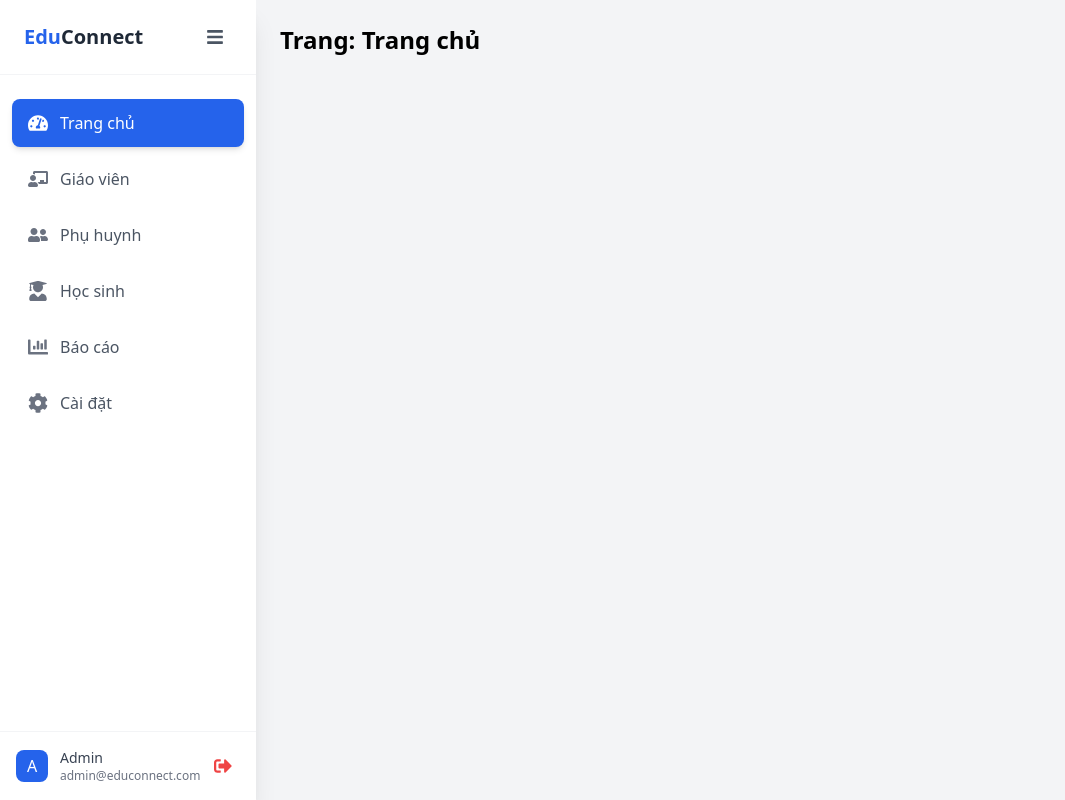
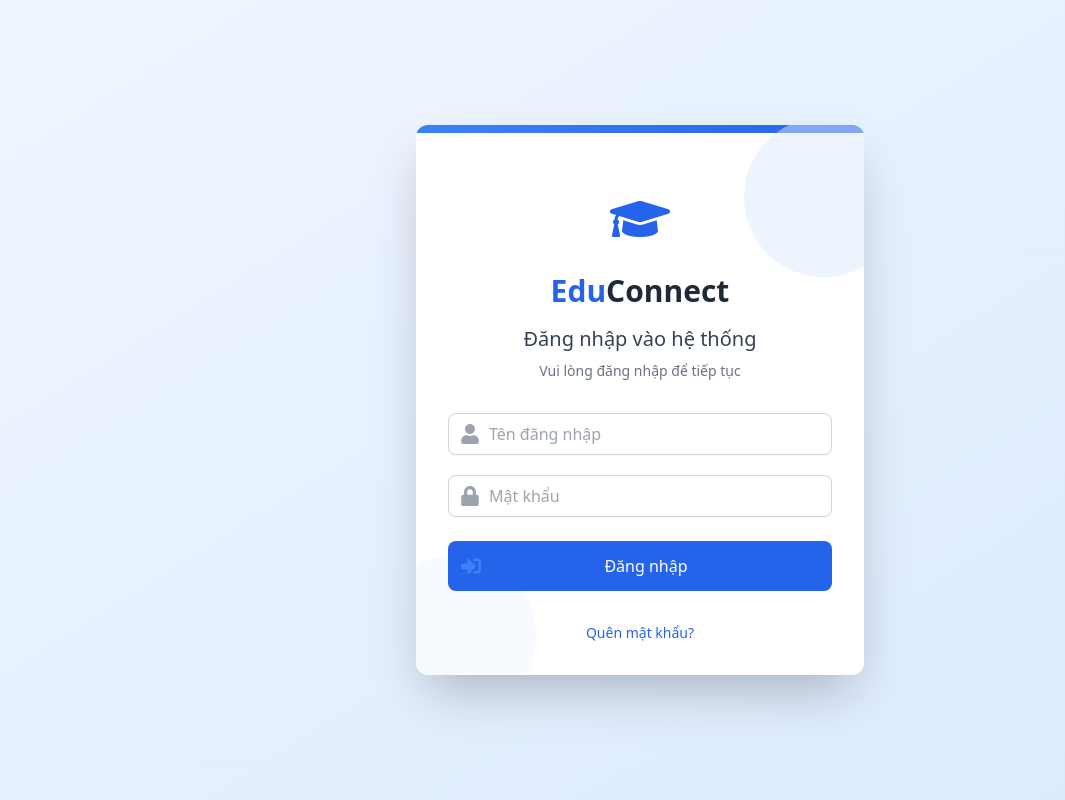
Before and after one commit to trungtinpham2212/SWD_G2_EDUCONNECT_FE, a React (Vite) app in the folder frontend/: page /login in a window 1280 px wide. Shown: the whole page, without its empty margins (0-1065 px from the left). Built offline with nearby package versions, Linux system fonts and the light colour scheme.

Commit message:
sidebar base on role

```diff
--- a/frontend/package.json
+++ b/frontend/package.json
@@ -12,8 +12,9 @@
   "dependencies": {
     "react": "^18.2.0",
     "react-dom": "^18.2.0",
-    "react-icons": "^4.11.0",
-    "react-router-dom": "^6.16.0"
+    "react-icons": "^4.12.0",
+    "react-router-dom": "^6.16.0",
+    "react-toastify": "^11.0.5"
   },
   "devDependencies": {
     "@types/react": "^18.2.15",
--- a/frontend/src/App.jsx
+++ b/frontend/src/App.jsx
@@ -1,17 +1,54 @@
-import React, { useState } from 'react';
+import React, { useState, useEffect } from 'react';
+import { BrowserRouter as Router, Routes, Route, Navigate } from 'react-router-dom';
 import Sidebar from "./components/Sidebar";
+import Login from "./components/Login";
 
 function App() {
   const [active, setActive] = useState("Trang chủ");
+  const [user, setUser] = useState(null);
+
+  useEffect(() => {
+    const storedUser = localStorage.getItem('user');
+    if (storedUser) {
+      setUser(JSON.parse(storedUser));
+    }
+  }, []);
+
+  // Wrapper function to handle user state and reset active menu
+  const handleSetUser = (userData) => {
+    setUser(userData);
+    setActive("Trang chủ"); // Reset active menu to Trang chủ whenever user data changes
+  };
+
+  const Dashboard = () => {
+    if (!user) {
+      return <Navigate to="/login" />;
+    }
+
+    return (
+      <div className="flex bg-gray-100 min-h-screen">
+        <Sidebar active={active} setActive={setActive} user={user} />
+        <div className="flex-1 p-6">
+          <h2 className="text-2xl font-semibold mb-6">Trang: {active}</h2>
+          {/* Nội dung động tùy theo mục được chọn */}
+          <div className="bg-white rounded-lg shadow-md p-6">
+            <p className="text-gray-600">
+              Chào mừng bạn đến với hệ thống quản lý giáo dục EduConnect
+            </p>
+          </div>
+        </div>
+      </div>
+    );
+  };
 
   return (
-    <div className="flex bg-gray-100 min-h-screen">
-      <Sidebar active={active} setActive={setActive} />
-      <div className="flex-1 p-6">
-        <h2 className="text-2xl font-semibold">Trang: {active}</h2>
-        {/* Nội dung động tùy theo mục được chọn */}
-      </div>
-    </div>
+    <Router>
+      <Routes>
+        <Route path="/login" element={<Login setUser={handleSetUser} />} />
+        <Route path="/dashboard" element={<Dashboard />} />
+        <Route path="/" element={<Navigate to="/dashboard" />} />
+      </Routes>
+    </Router>
   );
 }
 
--- /dev/null
+++ b/frontend/src/components/Login.jsx
@@ -0,0 +1,145 @@
+import React, { useState } from 'react';
+import { useNavigate } from 'react-router-dom';
+import { FaUser, FaLock, FaGraduationCap, FaSignInAlt } from 'react-icons/fa';
+import { toast, ToastContainer } from 'react-toastify';
+import 'react-toastify/dist/ReactToastify.css';
+import API_URL from '../config/api';
+
+const Login = ({ setUser }) => {
+  const [credentials, setCredentials] = useState({
+    username: '',
+    password: ''
+  });
+  const navigate = useNavigate();
+
+  const handleChange = (e) => {
+    setCredentials({
+      ...credentials,
+      [e.target.name]: e.target.value
+    });
+  };
+
+  const handleSubmit = async (e) => {
+    e.preventDefault();
+    try {
+      const response = await fetch(`${API_URL}/api/UserAccount/login`, {
+        method: 'POST',
+        headers: {
+          'Content-Type': 'application/json',
+        },
+        body: JSON.stringify(credentials)
+      });
+
+      if (response.ok) {
+        const data = await response.json();
+        const userData = {
+          token: data.token,
+          userName: data.userName,
+          email: data.email,
+          roleId: data.roleId
+        };
+        localStorage.setItem('user', JSON.stringify(userData));
+        setUser(userData);
+        toast.success('Đăng nhập thành công!');
+        setTimeout(() => navigate('/dashboard'), 1000);
+      } else {
+        toast.error('Tên đăng nhập hoặc mật khẩu không đúng');
+      }
+    } catch (err) {
+      toast.error('Có lỗi xảy ra, vui lòng thử lại sau');
+    }
+  };
+
+  return (
+    <div className="min-h-screen bg-gradient-to-br from-blue-50 to-blue-100 py-12 px-4 sm:px-6 lg:px-8 flex items-center justify-center">
+      <div className="max-w-md w-full bg-white rounded-xl shadow-2xl p-8 space-y-8 relative overflow-hidden">
+        {/* Decorative Elements */}
+        <div className="absolute top-0 left-0 w-full h-2 bg-gradient-to-r from-blue-500 to-blue-600"></div>
+        <div className="absolute -top-10 -right-10 w-40 h-40 bg-blue-100 rounded-full opacity-50"></div>
+        <div className="absolute -bottom-10 -left-10 w-40 h-40 bg-blue-50 rounded-full opacity-50"></div>
+
+        <div className="relative">
+          <div className="flex justify-center mb-6">
+            <FaGraduationCap className="text-6xl text-blue-600" />
+          </div>
+          <h1 className="text-center text-3xl font-bold">
+            <span className="text-blue-600">Edu</span>
+            <span className="text-gray-800">Connect</span>
+          </h1>
+          <h2 className="mt-4 text-center text-xl font-medium text-gray-700">
+            Đăng nhập vào hệ thống
+          </h2>
+          <p className="mt-2 text-center text-sm text-gray-500">
+            Vui lòng đăng nhập để tiếp tục
+          </p>
+        </div>
+
+        <form className="mt-8 space-y-6 relative" onSubmit={handleSubmit}>
+          <div className="space-y-5">
+            <div className="relative">
+              <div className="absolute inset-y-0 left-0 pl-3 flex items-center pointer-events-none">
+                <FaUser className="h-5 w-5 text-gray-400" />
+              </div>
+              <input
+                id="username"
+                name="username"
+                type="text"
+                required
+                value={credentials.username}
+                onChange={handleChange}
+                placeholder="Tên đăng nhập"
+                className="pl-10 w-full px-3 py-2 border border-gray-300 rounded-lg shadow-sm focus:outline-none focus:ring-2 focus:ring-blue-500 focus:border-transparent"
+              />
+            </div>
+
+            <div className="relative">
+              <div className="absolute inset-y-0 left-0 pl-3 flex items-center pointer-events-none">
+                <FaLock className="h-5 w-5 text-gray-400" />
+              </div>
+              <input
+                id="password"
+                name="password"
+                type="password"
+                required
+                value={credentials.password}
+                onChange={handleChange}
+                placeholder="Mật khẩu"
+                className="pl-10 w-full px-3 py-2 border border-gray-300 rounded-lg shadow-sm focus:outline-none focus:ring-2 focus:ring-blue-500 focus:border-transparent"
+              />
+            </div>
+          </div>
+
+          <button
+            type="submit"
+            className="group relative w-full flex justify-center py-3 px-4 border border-transparent rounded-lg text-white bg-blue-600 hover:bg-blue-700 focus:outline-none focus:ring-2 focus:ring-offset-2 focus:ring-blue-500 transition-colors duration-200"
+          >
+            <span className="absolute left-0 inset-y-0 flex items-center pl-3">
+              <FaSignInAlt className="h-5 w-5 text-blue-500 group-hover:text-blue-400" />
+            </span>
+            <span className="ml-3">Đăng nhập</span>
+          </button>
+        </form>
+
+        <div className="text-center text-sm">
+          <a href="#" className="font-medium text-blue-600 hover:text-blue-500">
+            Quên mật khẩu?
+          </a>
+        </div>
+      </div>
+      <ToastContainer
+        position="top-right"
+        autoClose={3000}
+        hideProgressBar={false}
+        newestOnTop
+        closeOnClick
+        rtl={false}
+        pauseOnFocusLoss
+        draggable
+        pauseOnHover
+        theme="colored"
+      />
+    </div>
+  );
+};
+
+export default Login;
--- a/frontend/src/components/Sidebar.jsx
+++ b/frontend/src/components/Sidebar.jsx
@@ -1,21 +1,45 @@
 import React, { useState } from "react";
-import { FaTachometerAlt, FaChalkboardTeacher, FaUserFriends, FaUserGraduate, FaChartBar, FaCog, FaBars, FaSignOutAlt } from "react-icons/fa";
+import { FaTachometerAlt, FaChalkboardTeacher, FaUserFriends, FaUserGraduate, FaChartBar, FaCog, FaBars, FaSignOutAlt, FaCalendarAlt } from "react-icons/fa";
+import { useNavigate } from "react-router-dom";
 
-const menuItems = [
+const getMenuItems = (roleId) => {
+  const baseItems = [
     { name: "Trang chủ", icon: <FaTachometerAlt /> },
+  ];
+
+  switch (roleId) {
+    case 1: // Admin
+      return [
+        ...baseItems,
         { name: "Giáo viên", icon: <FaChalkboardTeacher /> },
         { name: "Phụ huynh", icon: <FaUserFriends /> },
         { name: "Học sinh", icon: <FaUserGraduate /> },
         { name: "Báo cáo", icon: <FaChartBar /> },
         { name: "Cài đặt", icon: <FaCog /> },
       ];
+    case 2: // Giáo viên
+      return [
+        ...baseItems,
+        { name: "Lịch giảng dạy", icon: <FaCalendarAlt /> },
+        { name: "Học sinh", icon: <FaUserGraduate /> },
+        { name: "Báo cáo", icon: <FaChartBar /> },
+      ];
+    case 3: // Phụ huynh
+      return baseItems;
+    default:
+      return baseItems;
+  }
+};
 
-const Sidebar = ({ active, setActive }) => {
+const Sidebar = ({ active, setActive, user }) => {
   const [isOpen, setIsOpen] = useState(true);
+  const navigate = useNavigate();
+
+  const menuItems = getMenuItems(user?.roleId);
 
   const handleLogout = () => {
-    // Xử lý logout ở đây
-    console.log("Logging out...");
+    localStorage.removeItem('user');
+    navigate('/login');
   };
 
   return (
@@ -63,18 +87,18 @@ const Sidebar = ({ active, setActive }) => {
         </ul>
       </nav>
 
-      {/* Footer with Logout */}
+      {/* Footer with User Info and Logout */}
       <div className="absolute bottom-0 left-0 right-0 border-t border-gray-100">
         <div className="p-4">
           <div className={`flex items-center ${isOpen ? 'justify-between' : 'justify-center'}`}>
             <div className="flex items-center min-w-0">
               <div className="w-8 h-8 rounded-lg bg-blue-600 flex items-center justify-center text-white font-medium">
-                A
+                {user?.userName?.charAt(0)?.toUpperCase() || 'U'}
               </div>
               {isOpen && (
                 <div className="ml-3 flex-1 min-w-0">
-                  <p className="text-sm font-medium text-gray-700 truncate">Admin</p>
-                  <p className="text-xs text-gray-500 truncate">admin@educonnect.com</p>
+                  <p className="text-sm font-medium text-gray-700 truncate">{user?.userName || 'User'}</p>
+                  <p className="text-xs text-gray-500 truncate">{user?.email || 'user@educonnect.com'}</p>
                 </div>
               )}
             </div>
--- a/frontend/src/config/api.js
+++ b/frontend/src/config/api.js
@@ -1,3 +1,3 @@
-const API_URL = '';
+const API_URL = 'http://localhost:5072';
 
 export default API_URL;
```
Also changed, not shown: 2 other files (tests, documents, lock files or other folders). Lines whose indentation alone changed are shown as unchanged.
